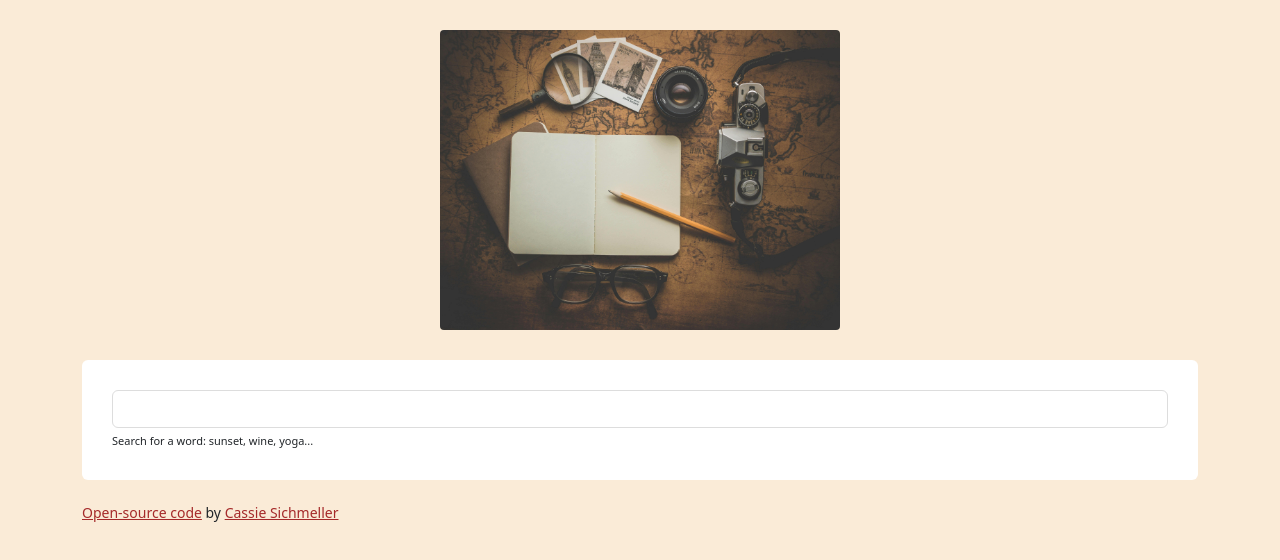
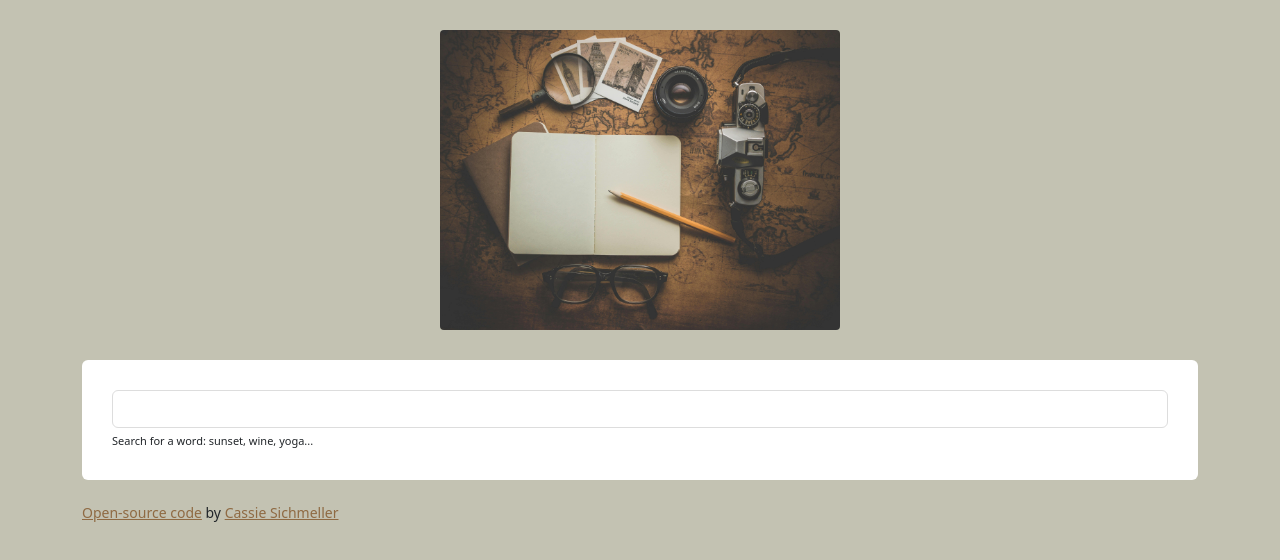
Before and after one commit to CodeCassie4169E1/searchingappreact, a React (Create React App) app: page / in a window 1280 px wide. Shown: the top 560 px of the page. Built offline with nearby package versions, Linux system fonts and the light colour scheme; no server answers.

Commit message:
color update

```diff
--- a/src/App.css
+++ b/src/App.css
@@ -1,9 +1,9 @@
 body {
-  background-color: antiquewhite;
+  background-color: #c3c2b2;
 }
 
 a {
-  color: brown;
+  color: #8f6a43;
 }
 .App-header {
   margin: 30px 0;
```
